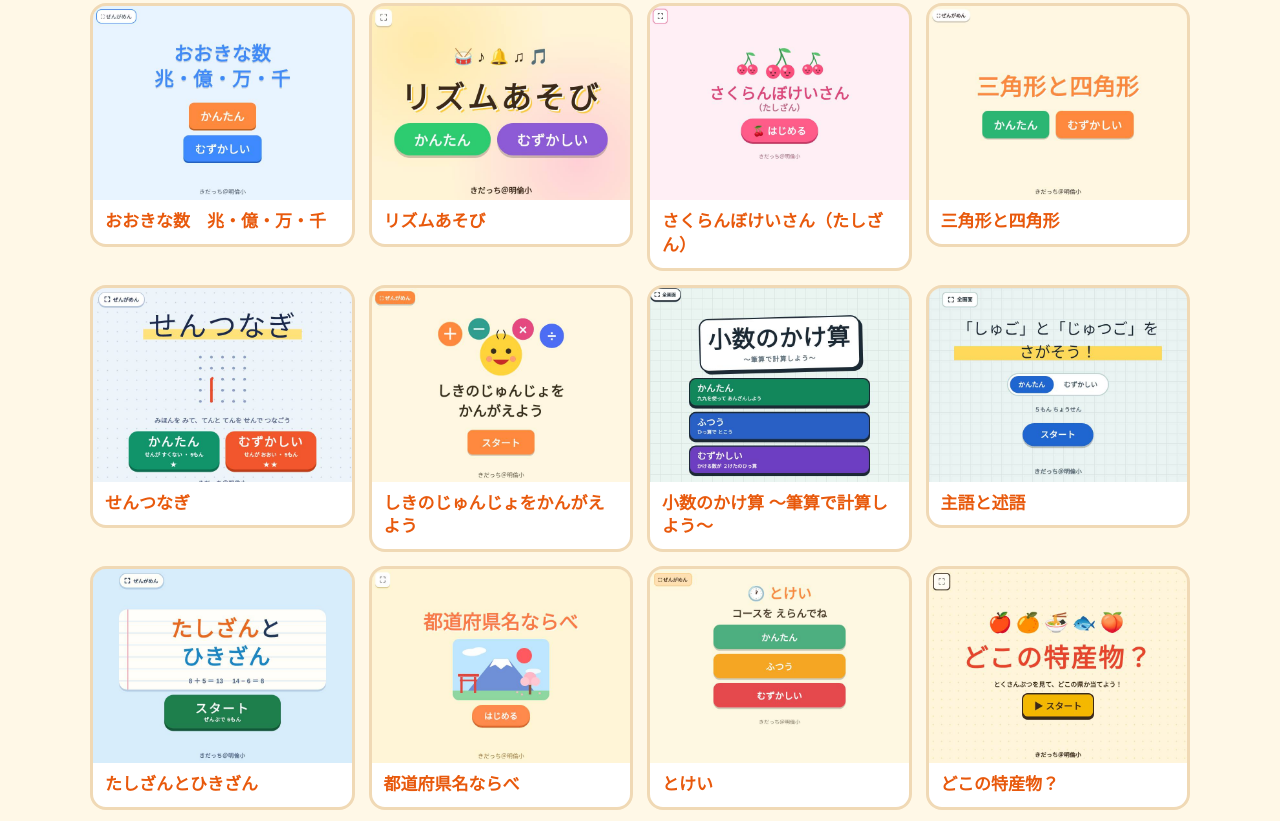
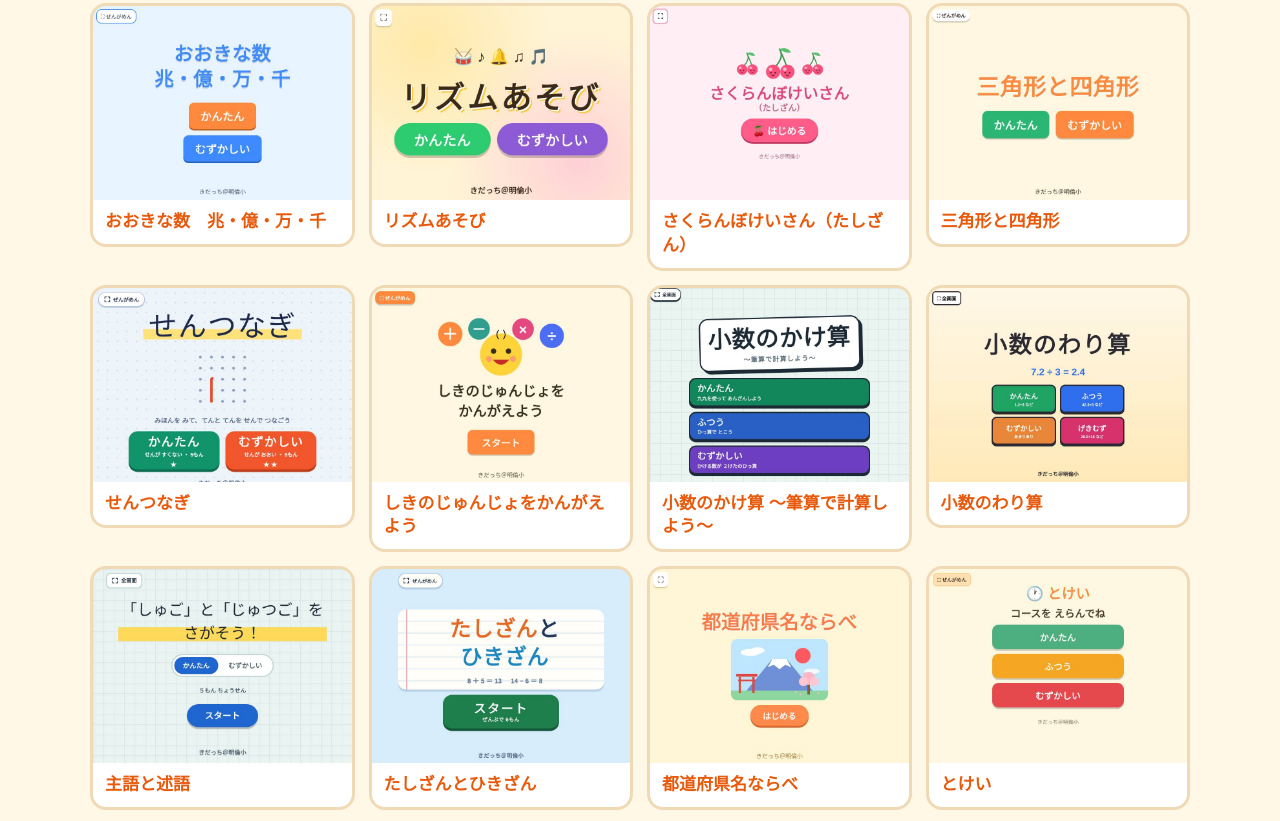
Before and after one commit to nakayoshi-rinrin/all-apps, a plain HTML site: page index.html in a window 1280 px wide. Shown: the part 1966-2787 px from the top of the page. Drawn offline with Linux system fonts and the light colour scheme.

Commit message:
Add syosu-warizan-hissan to thumbnail list
Co-Authored-By: Claude Sonnet 5.5 <noreply@anthropic.com>
Claude-Session: https://claude.ai/code/session_012orZHEc8vWesUBDbVPonB4

```diff
--- a/index.html
+++ b/index.html
@@ -16,7 +16,7 @@ img{display:block;width:100%;height:auto;aspect-ratio:4/3;object-fit:cover;backg
 a span{display:block;padding:10px 12px;line-height:1.4}
 footer{text-align:center;margin:28px;opacity:.7}
 </style></head>
-<body><h1>全アプリ一覧</h1><p class="n">51こ</p>
+<body><h1>全アプリ一覧</h1><p class="n">52こ</p>
 <ul>
 <li><a href="https://nakayoshi-rinrin.github.io/app/100made-kazu/"><img src="thumbs/100made-kazu.jpg" alt="" width="800" height="600" loading="lazy"><span>１００までのかず</span></a></li>
 <li><a href="https://nakayoshi-rinrin.github.io/app/dare-dousita/"><img src="thumbs/dare-dousita.jpg" alt="" width="800" height="600" loading="lazy"><span>だれが、なにをしているの？</span></a></li>
@@ -53,6 +53,7 @@ footer{text-align:center;margin:28px;opacity:.7}
 <li><a href="https://nakayoshi-rinrin.github.io/app/sentunagi/"><img src="thumbs/sentunagi.jpg" alt="" width="800" height="600" loading="lazy"><span>せんつなぎ</span></a></li>
 <li><a href="https://nakayoshi-rinrin.github.io/app/shiki-jyunjyo-4nen/"><img src="thumbs/shiki-jyunjyo-4nen.jpg" alt="" width="800" height="600" loading="lazy"><span>しきのじゅんじょをかんがえよう</span></a></li>
 <li><a href="https://nakayoshi-rinrin.github.io/app/syosu-kakezan/"><img src="thumbs/syosu-kakezan.jpg" alt="" width="800" height="600" loading="lazy"><span>小数のかけ算 ～筆算で計算しよう～</span></a></li>
+<li><a href="https://nakayoshi-rinrin.github.io/app/syosu-warizan-hissan/"><img src="thumbs/syosu-warizan-hissan.jpg" alt="" width="800" height="600" loading="lazy"><span>小数のわり算</span></a></li>
 <li><a href="https://nakayoshi-rinrin.github.io/app/syugo-jyutugo/"><img src="thumbs/syugo-jyutugo.jpg" alt="" width="800" height="600" loading="lazy"><span>主語と述語</span></a></li>
 <li><a href="https://nakayoshi-rinrin.github.io/app/tashizan-hikizan/"><img src="thumbs/tashizan-hikizan.jpg" alt="" width="800" height="600" loading="lazy"><span>たしざんとひきざん</span></a></li>
 <li><a href="https://nakayoshi-rinrin.github.io/app/todoufuken-narabikae/"><img src="thumbs/todoufuken-narabikae.jpg" alt="" width="800" height="600" loading="lazy"><span>都道府県名ならべ</span></a></li>
```
Also changed, not shown: thumbs/syosu-warizan-hissan.jpg (added).
